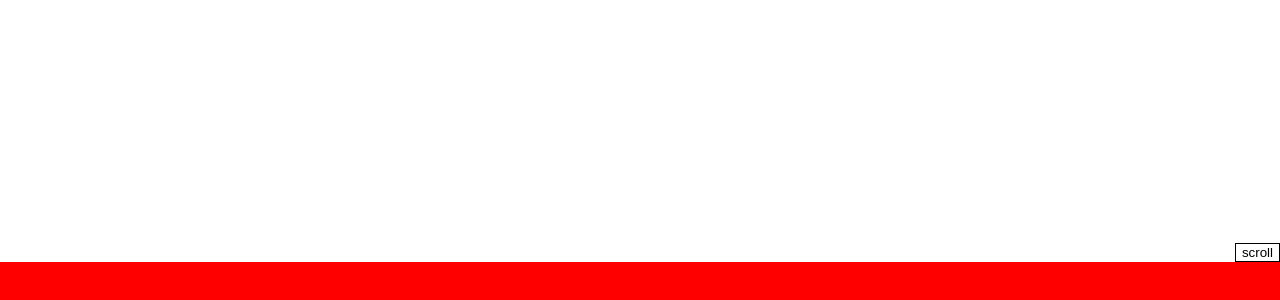
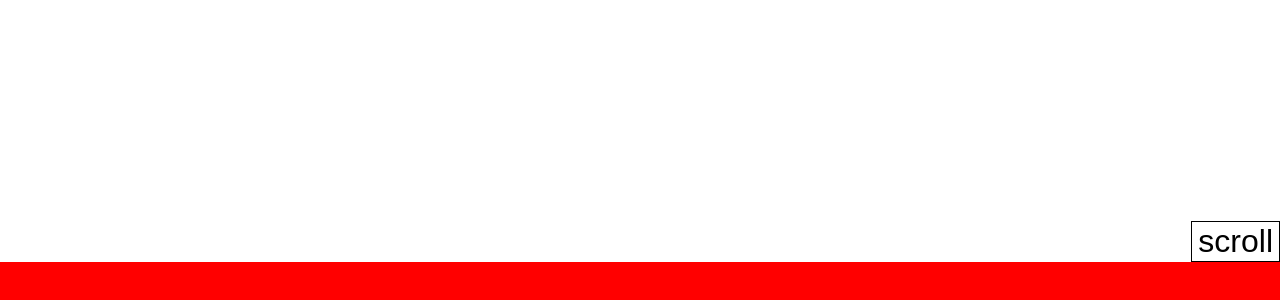
Before and after one commit to player2point0/AthenaSwanApp, a React (Create React App) app: page / in a window 1280 px wide. Shown: the part 538-838 px from the top of the page. Built offline with nearby package versions, Linux system fonts and the light colour scheme; the HTML template or start-up script is replaced by a standard one.

Commit message:
auto scroll button

```diff
--- a/src/App.tsx
+++ b/src/App.tsx
@@ -1,15 +1,59 @@
-import React from "react";
+import { useLayoutEffect, useState, useRef } from "react";
 import ScrollButton from "./ScrollButton";
 import Section from "./Section";
 
+// scroll options
+// 1. store a ref to the next section and a button that will scroll to the next in each section
+// 2. keep trap of the scroll position and have a single button that will scroll to what it thinks is the next
+
 const App = () => {
+	const [scrollPosition, setScrollPosition] = useState(0);
+	const landingSectionRef = useRef<HTMLBodyElement>(null);
+	const introSectionRef = useRef<HTMLBodyElement>(null);
+	const reportSectionRef = useRef<HTMLBodyElement>(null);
+	const surveySectionRef = useRef<HTMLBodyElement>(null);
+	const sectionRefs = [
+		landingSectionRef,
+		introSectionRef,
+		reportSectionRef,
+		surveySectionRef,
+	];
+
+	useLayoutEffect(() => {
+		function updatePosition() {
+			setScrollPosition(window.pageYOffset);
+		}
+		window.addEventListener("scroll", updatePosition);
+		updatePosition();
+		return () => window.removeEventListener("scroll", updatePosition);
+	}, []);
+
+	const scrollToNextSection = () => {
+		const sortedSections = sectionRefs.sort((a, b) => {
+			if (!a.current || !b.current) {
+				return 0;
+			}
+			return a.current?.offsetTop - b.current?.offsetTop;
+		});
+		const nextSections = sortedSections.filter((section) => {
+			if (!section.current) {
+				return false;
+			}
+			return section.current?.offsetTop > scrollPosition;
+		});
+
+		if (nextSections.length >= 1) {
+			nextSections[0].current?.scrollIntoView({ behavior: "smooth" });
+		}
+	};
+
 	return (
 		<div>
-			<ScrollButton />
-			<Section />
-			<Section red />
-			<Section />
-			<Section red />
+			<ScrollButton onClick={scrollToNextSection} />
+			<Section ref={landingSectionRef} />
+			<Section red ref={introSectionRef} />
+			<Section ref={reportSectionRef} />
+			<Section red ref={surveySectionRef} />
 		</div>
 	);
 };
--- a/src/ScrollButton/ScrollButton.module.css
+++ b/src/ScrollButton/ScrollButton.module.css
@@ -5,4 +5,5 @@
 	border: 1px solid black;
 	background-color: white;
 	z-index: 1;
+	font-size: xx-large;
 }
--- a/src/ScrollButton/ScrollButton.tsx
+++ b/src/ScrollButton/ScrollButton.tsx
@@ -1,8 +1,16 @@
-import React from "react";
+import { FC } from "react";
 import styles from "./ScrollButton.module.css";
 
-const ScrollButton = () => {
-	return <button className={styles.scrollButton}>scroll</button>;
+type Props = {
+	onClick: () => void;
+};
+
+const ScrollButton: FC<Props> = ({ onClick }) => {
+	return (
+		<button className={styles.scrollButton} onClick={onClick}>
+			scroll
+		</button>
+	);
 };
 
 export default ScrollButton;
--- a/src/Section/Section.tsx
+++ b/src/Section/Section.tsx
@@ -1,19 +1,35 @@
-import { FC } from "react";
+import { FC, forwardRef, Ref } from "react";
 import styles from "./Section.module.css";
 
 type Props = {
 	red?: boolean;
+	ref: Ref<HTMLBodyElement>;
 };
 
-const Section: FC<Props> = ({ red }) => {
+const Section: FC<Props> = forwardRef((props, ref) => {
+	const { red } = props;
 	const backgroundColor = red ? "red" : "white";
 
 	return (
 		<section
+			ref={ref}
 			className={styles.sectionBody}
 			style={{ backgroundColor: backgroundColor }}
 		></section>
 	);
-};
+});
+
+// const Section: FC<Props> = (props) => {
+// 	const { red } = props;
+// 	const backgroundColor = red ? "red" : "white";
+
+// 	return forwardRef((_props, ref) => (
+// 		<section
+// 			ref={ref}
+// 			className={styles.sectionBody}
+// 			style={{ backgroundColor: backgroundColor }}
+// 		></section>
+// 	));
+// };
 
 export default Section;
```
